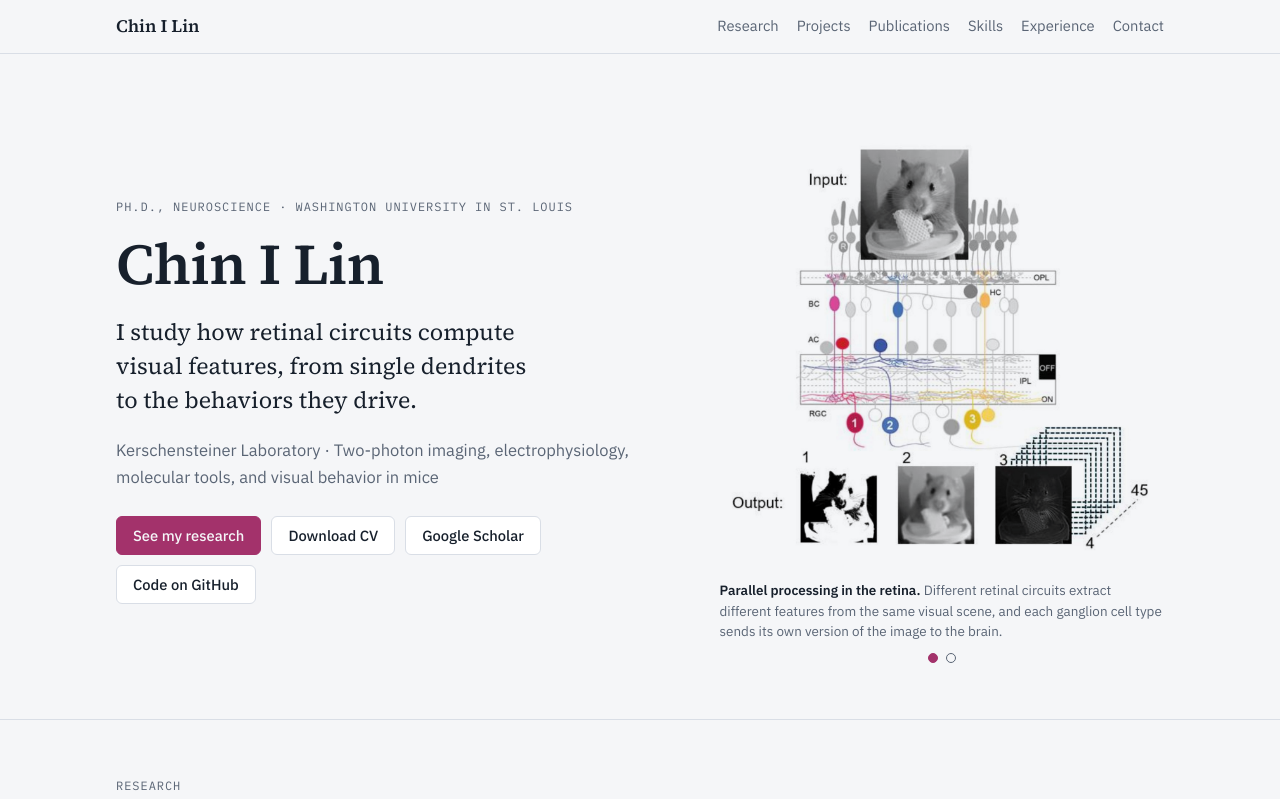
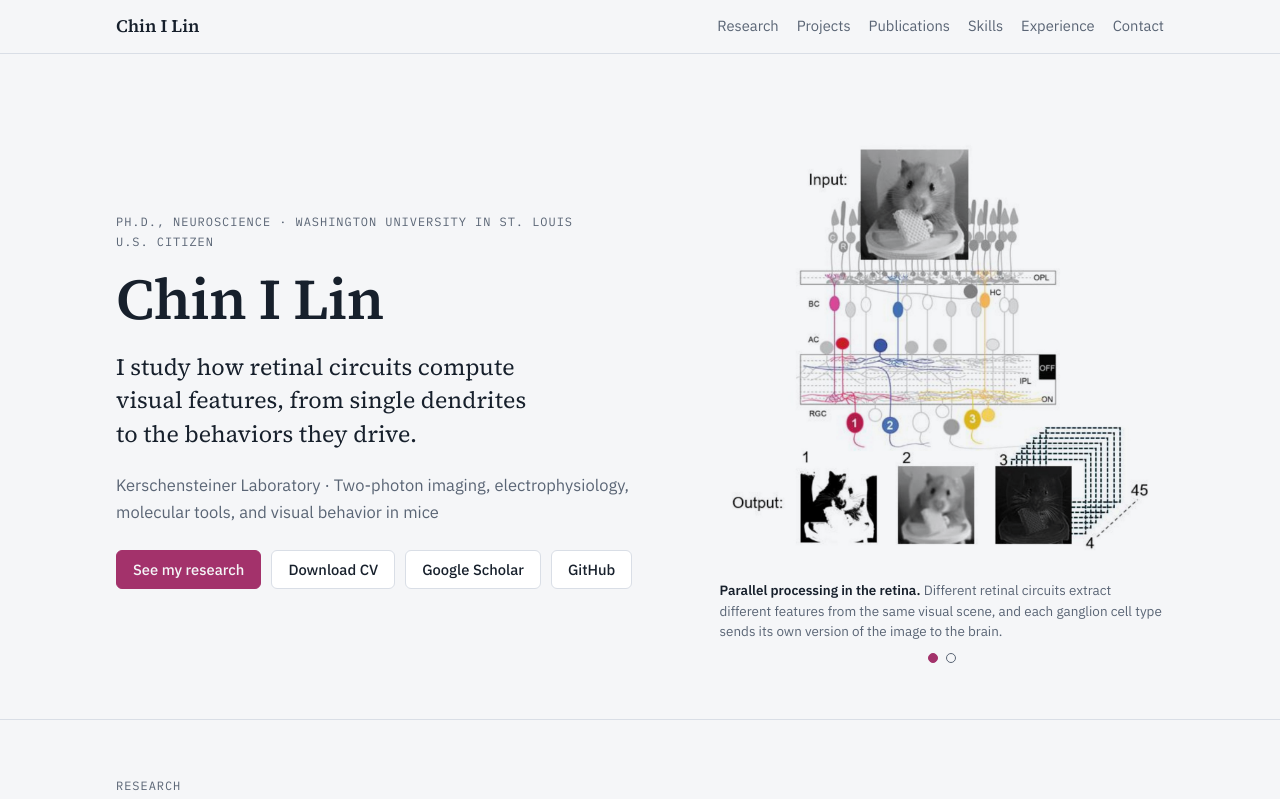
Before and after one commit to cilin6268/cilin6268.github.io, a plain HTML site: page index.html in a window 1280 px wide. Shown: the top 799 px of the page. Drawn offline with Linux system fonts and the light colour scheme.

Commit message:
Add files via upload

```diff
--- a/index.html
+++ b/index.html
@@ -252,7 +252,7 @@ footer { padding-block: 32px 48px; color: var(--muted); font-size: 0.85rem; bord
 <header class="hero" id="top">
   <div class="wrap">
     <div>
-      <p class="label">Ph.D., Neuroscience · Washington University in St. Louis</p>
+      <p class="label">Ph.D., Neuroscience · Washington University in St. Louis<br>U.S. citizen</p>
       <h1>Chin I Lin</h1>
       <p class="lede">I study how retinal circuits compute visual features, from single dendrites to the behaviors they drive.</p>
       <p class="meta">Kerschensteiner Laboratory · Two-photon imaging, electrophysiology, molecular tools, and visual behavior in mice</p>
@@ -260,7 +260,7 @@ footer { padding-block: 32px 48px; color: var(--muted); font-size: 0.85rem; bord
         <a class="btn primary" href="#projects">See my research</a>
         <a class="btn" href="Chin-I_Lin_CV.pdf">Download CV</a>
         <a class="btn" href="https://scholar.google.com/citations?user=EQAQVUgAAAAJ">Google Scholar</a>
-        <a class="btn" href="https://github.com/cilin6268">Code on GitHub</a>
+        <a class="btn" href="https://github.com/cilin6268">GitHub</a>
       </div>
     </div>
     <div class="hero-show" id="show" aria-roledescription="carousel" aria-label="Research highlights">
```
